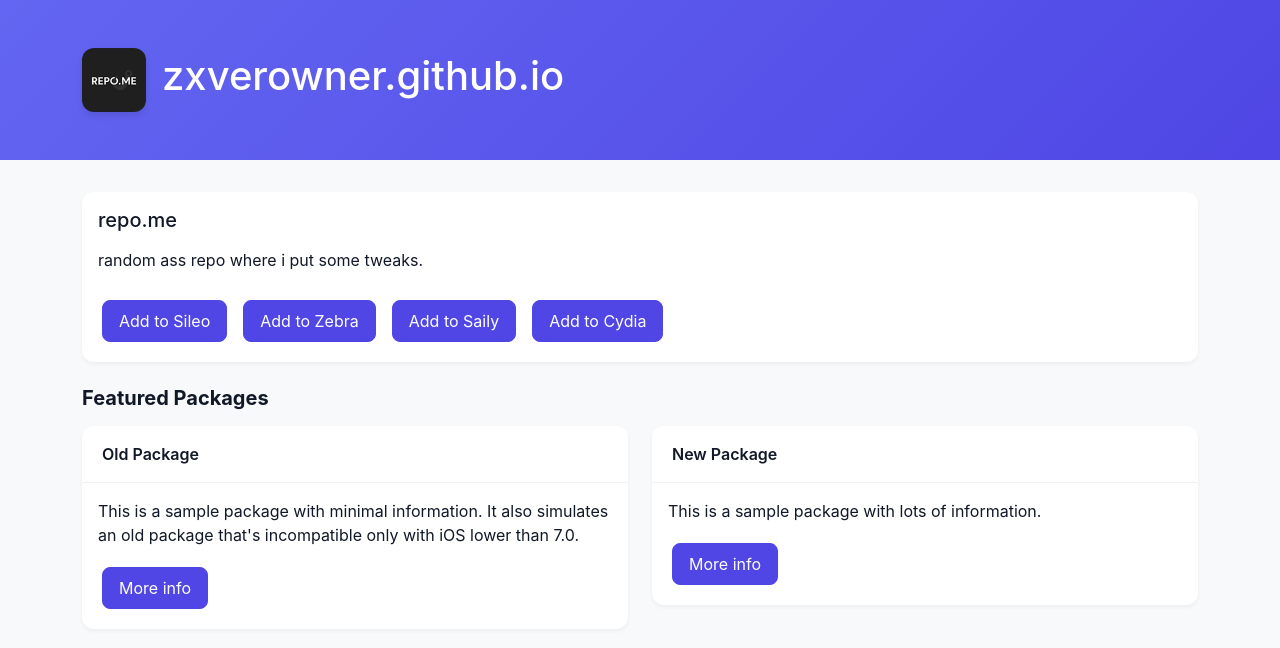
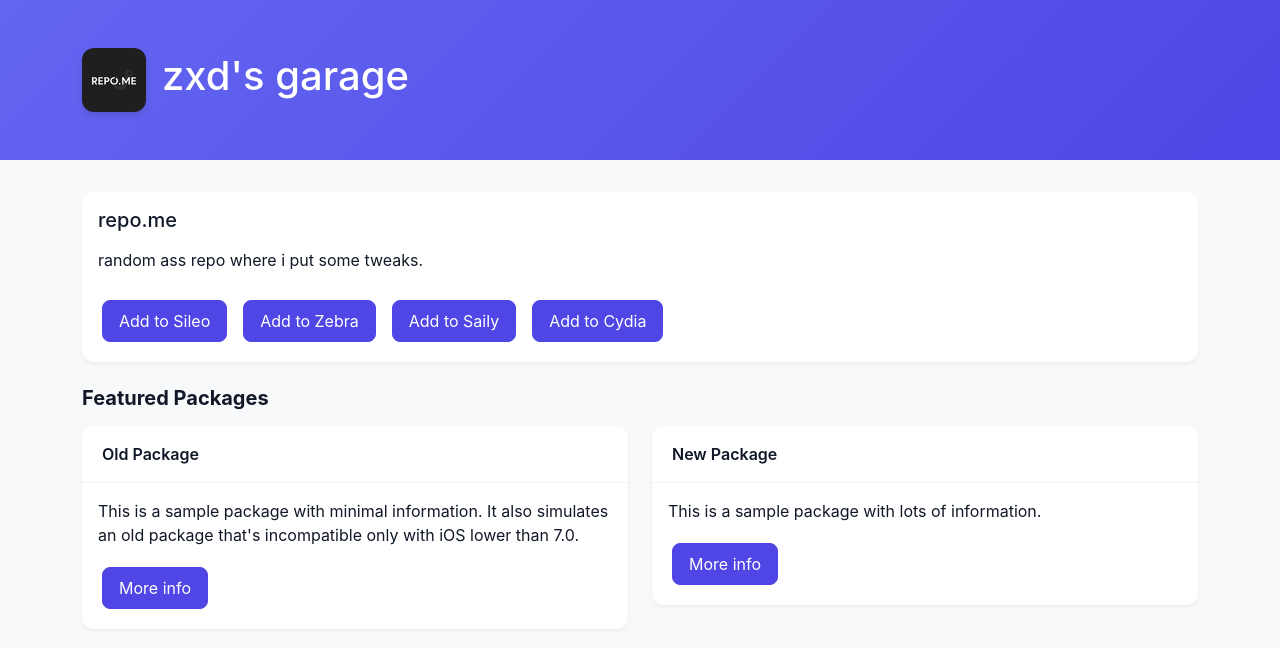
Before and after one commit to ZxverOwner/zxverowner.github.io, a plain HTML site: page index.html in a window 1280 px wide. Drawn offline with nearby package versions, Linux system fonts and the light colour scheme.

Commit message:
Update index.html

```diff
--- a/index.html
+++ b/index.html
@@ -1,7 +1,7 @@
 <!DOCTYPE html>
 <html lang="en">
   <head>
-    <title>ZxverOwner's Repo</title>
+    <title>zxd's garage</title>
     <meta charset="utf-8" />
     <meta name="viewport" content="width=device-width, initial-scale=1" />
     <link
@@ -25,7 +25,7 @@
       <div class="container">
         <div class="d-flex align-items-center">
           <img src="CydiaIcon.png" alt="Repository Icon" />
-          <h1>zxverowner.github.io</h1>
+          <h1>zxd's garage</h1>
         </div>
       </div>
     </div>
```
